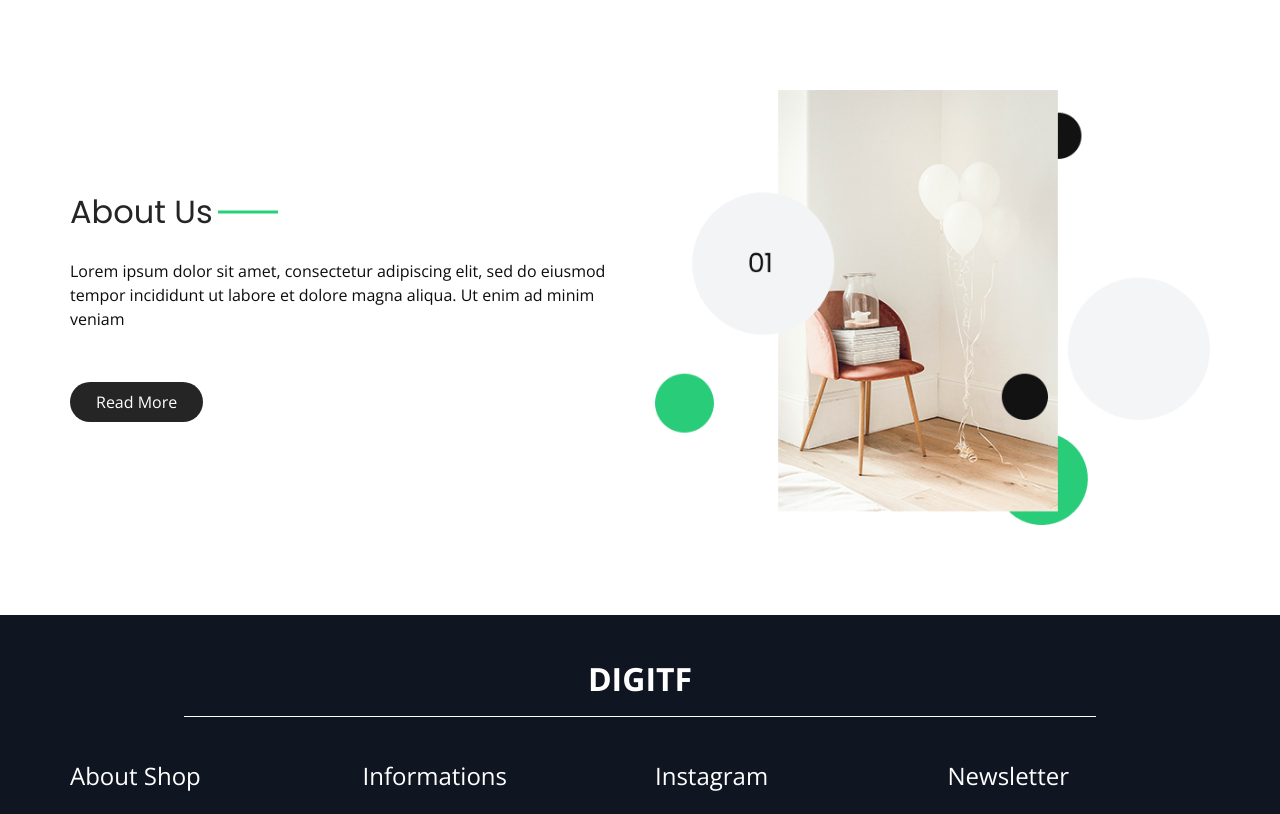
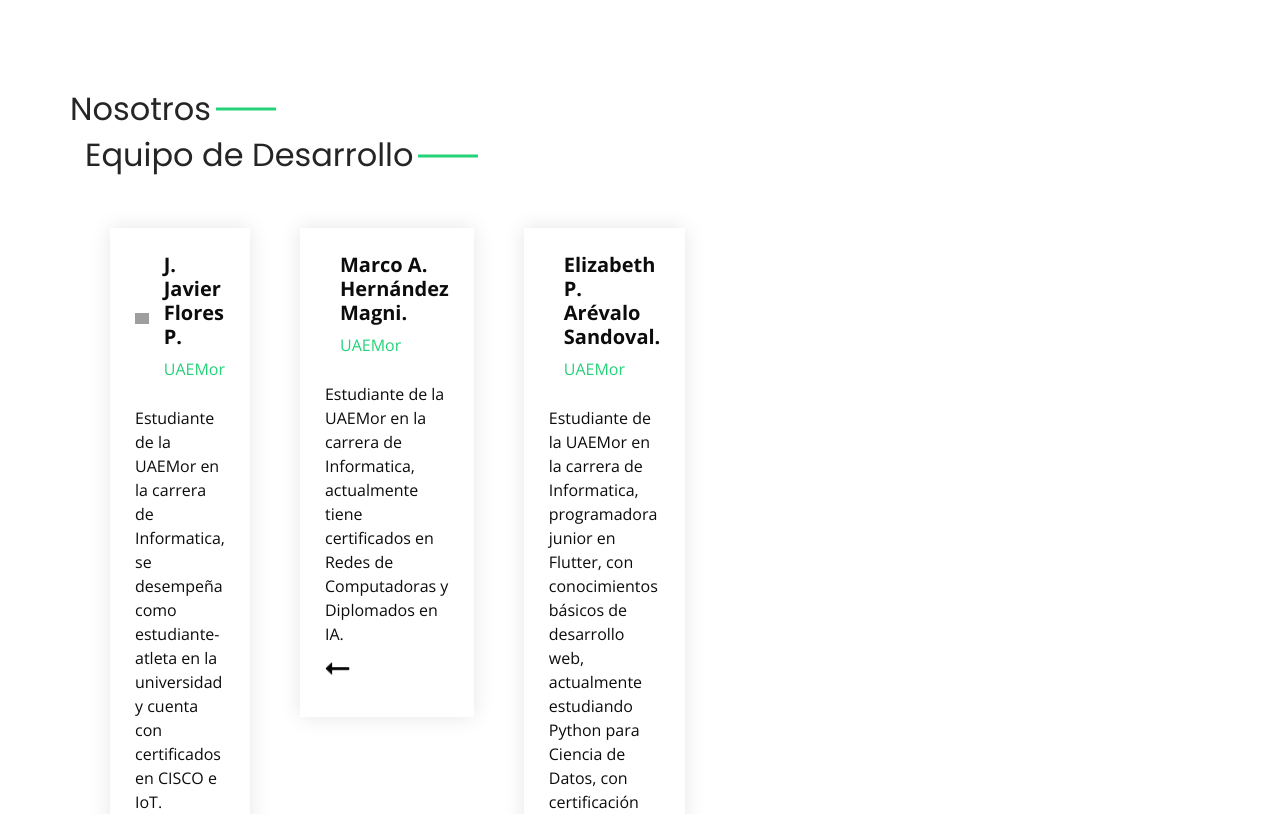
Before and after one commit to elizabeth-arevalo/auto-control-inventario, a plain HTML site: page about.html in a window 1280 px wide. Shown: the part 70-884 px from the top of the page. Drawn offline with nearby package versions, Linux system fonts and the light colour scheme; grey boxes are pictures that could not be loaded.

Commit message:
Update about.html

```diff
--- a/about.html
+++ b/about.html
@@ -12,7 +12,7 @@
   <meta name="description" content="" />
   <meta name="author" content="" />
 
-  <title>Digitf</title>
+  <title>Nosotros</title>
 
   <!-- slider stylesheet -->
   <link rel="stylesheet" type="text/css"
@@ -105,24 +105,106 @@
           <div class="detail-box">
             <div class="heading_container">
               <h2>
-                About Us
+                Nosotros
               </h2>
 
             </div>
+              <!-- client section -->
+  <section class="client_section layout_padding-bottom">
+    <div class="container">
+      <div class="heading_container">
+        <h2>
+          Equipo de Desarrollo
+        </h2>
+      </div>
+    </div>
+
+    <div class="container">
+      <div class="client_container layout_padding2">
+        <div class="client_box b-1">
+          <div class="client-id">
+            <div class="img-box">
+              <img src="images/javi.png" alt="" />
+            </div>
+            <div class="name">
+              <h5>
+                J. Javier Flores P.
+              </h5>
+              <p>
+                UAEMor
+              </p>
+            </div>
+          </div>
+          <div class="detail">
             <p>
-              Lorem ipsum dolor sit amet, consectetur adipiscing elit, sed do eiusmod tempor incididunt ut labore et
-              dolore magna aliqua. Ut enim ad minim veniam
+              Estudiante de la UAEMor en la carrera de Informatica, se desempeña como estudiante-atleta en la universidad y
+              cuenta con certificados en CISCO e IoT.
             </p>
-            <a href="">
-              Read More
-            </a>
+            <div>
+              <div class="arrow_img">
+              </div>
+            </div>
           </div>
         </div>
-        <div class="col-md-6">
-          <div class="img-box">
-            <img src="images/about-img.png" alt="">
+        <div class="client_box b-2">
+          <div class="client-id">
+            <div class="img-box">
+              <img src="images/magni.png" alt="" />
+            </div>
+            <div class="name">
+              <h5>
+                Marco A. Hernández Magni.
+              </h5>
+              <p>
+                UAEMor
+              </p>
+
+            </div>
+          </div>
+          <div class="detail">
+            <p>
+              Estudiante de la UAEMor en la carrera de Informatica, actualmente tiene certificados en Redes de Computadoras
+              y Diplomados en IA.
+            </p>
+            <div>
+              <div class="arrow_img">
+              </div>
+            </div>
+          </div>
+        </div><br>
+        <div class="client_box b-3">
+          <div class="client-id">
+            <div class="img-box">
+              <img src="images/eli.png" alt="" />
+            </div>
+            <div class="name">
+              <h5>
+                Elizabeth P. Arévalo Sandoval.
+              </h5>
+              <p>
+                UAEMor
+              </p>
+
+            </div>
+          </div>
+          <div class="detail">
+            <p>
+              Estudiante de la UAEMor en la carrera de Informatica, programadora junior en Flutter, con conocimientos básicos de
+              desarrollo web, actualmente estudiando Python para Ciencia de Datos, con certificación en IoT y antigua participación
+              en el proyecto de Oracle Academy: Ada Lovelace 2022.
+            </p>
+            <div>
+              <div class="arrow_img">
+              </div>
+            </div>
           </div>
         </div>
+      </div>
+    </div>
+  </section>
+
+  <!-- end client section -->
+
       </div>
     </div>
   </section>
```
